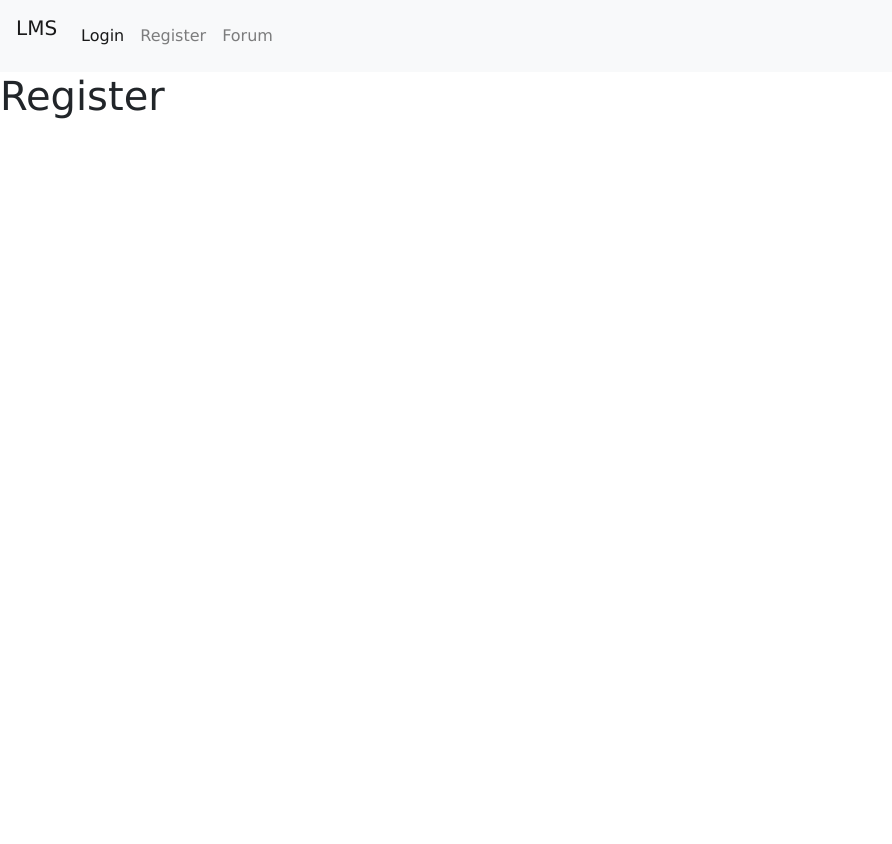
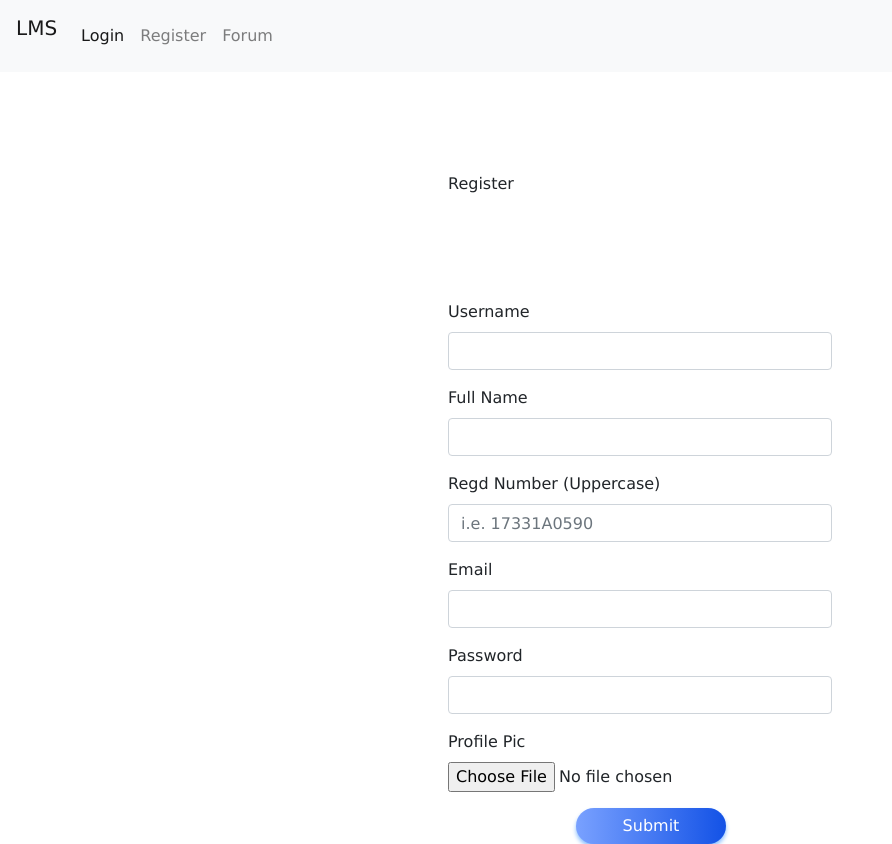
Before and after one commit to saipavan4518/frontend, a React (Create React App) app: page /register in a window 1280 px wide. Shown: the whole page, without its empty margins (0-892 px from the left). Before the commit the page ends 800 px from the top, so only its background shows below. Built offline with nearby package versions, Linux system fonts and the light colour scheme.

Commit message:
register page

```diff
--- a/src/components/Login.component.js
+++ b/src/components/Login.component.js
@@ -39,8 +39,8 @@ export default class Login extends React.Component{
     render(){
         const myStyleInput = {
             marginTop: "100px",
-            marginLeft:"400px",
-            width:"500px"
+            marginLeft:"35vw",
+            width:"30vw"
         }
         const redFlag = this.state.isF === true ? <div class="alert alert-danger" role="alert">Username and Password are wrong !!</div> :
                 <div></div>;
@@ -56,7 +56,7 @@ export default class Login extends React.Component{
                         <label  className="form-label">Password</label>
                         <input type="password" className="form-control" id="password" name="password" onChange={this.inputHandler}/>
                     </div>
-                    <button type="submit" className="btn btn-primary" style={{marginLeft:"165px"}}>Submit</button>
+                    <button type="submit" className="btn btn-primary" style={{marginLeft:"10vw"}}>Submit</button>
                 </form>
                 <br />
                 {redFlag}
--- a/src/components/Register.component.js
+++ b/src/components/Register.component.js
@@ -1,11 +1,103 @@
+import Axios from "axios";
 import React from "react";
 import { Redirect,Route, Link } from 'react-router-dom';
 
 export default class Register extends React.Component{
+    constructor(){
+        super();
+        this.state = {
+            username: "",
+            fullname: "",
+            regdno: "",
+            email: "",
+            password: "",
+            profilepic: null
+        }
+        this.inputHandler = this.inputHandler.bind(this);
+        this.submitHandler = this.submitHandler.bind(this);
+    }
+
+    inputHandler(event){
+        const {name, value} = event.target;
+        if(name === "profilepic"){
+            this.setState({
+                profilepic: event.target.files[0]
+            })
+        }else{
+            this.setState({
+                [name]:value
+            })
+        }
+
+    }
+
+    submitHandler(event){
+        event.preventDefault();
+
+        console.log(this.state.profilepic)
+
+        let formdata = new FormData();
+        formdata.append('username',`${this.state.username}`)
+        formdata.append('fullname',`${this.state.fullname}`)
+        formdata.append('regdno',`${this.state.regdno}`)
+        formdata.append('email',`${this.state.email}`)
+        formdata.append('password',`${this.state.password}`)
+        formdata.append('profilepic',`${this.state.profilepic}`)
+
+        const config = {
+            headers: { 'content-type': 'multipart/form-data' }
+        }
+        const url = "http://localhost:8110/api/user/register"
+        Axios.post(url,formdata,config)
+            .then((data) => {
+                console.log(data.data);
+            })
+            .catch((error)=>{
+                console.log(error);
+            })
+    }
+
     render(){
+        const myStyleInput = {
+            marginTop: "100px",
+            marginLeft:"35vw",
+            width:"30vw"
+        }
         return(
-            <div>
-                <h1>Register</h1>
+            <div style={myStyleInput}>
+                <label style={{position:"center"}}>Register</label>
+                {this.state.username} <br />
+                {this.state.fullname} <br />
+                {this.state.regdno} <br />
+                {this.state.email}  <br />
+                {this.state.password} <br />
+                <form onSubmit={this.submitHandler}>
+                    <div className="form-group">
+                        <label>Username</label>
+                        <input type="text" className="form-control" id="username" name="username" onChange={this.inputHandler} />
+                    </div>
+                    <div className="form-group">
+                        <label>Full Name</label>
+                        <input type="text" className="form-control" id="fullname" name="fullname" onChange={this.inputHandler}/>
+                    </div>
+                    <div className="form-group">
+                        <label>Regd Number (Uppercase)</label>
+                        <input type="text" className="form-control" id="regdno" name="regdno" placeholder="i.e. 17331A0590" onChange={this.inputHandler}/>
+                    </div>
+                    <div className="form-group">
+                        <label>Email</label>
+                        <input type="email" className="form-control" id="email" name="email" onChange={this.inputHandler} />
+                    </div>
+                    <div className="form-group">
+                        <label>Password</label>
+                        <input type="password" className="form-control" id="password" name="password" onChange={this.inputHandler} />
+                    </div>
+                    <div className="form-group">
+                        <label>Profile Pic</label>
+                        <input type="file" className="form-control-file" id="profilepic" name="profilepic" onChange={this.inputHandler} />
+                    </div>
+                    <button type="submit" className="btn btn-primary" style={{marginLeft:"10vw"}}>Submit</button>
+                </form>
             </div>
         )
     }
```
Also changed, not shown: 1 other file (tests, documents, lock files or other folders).
